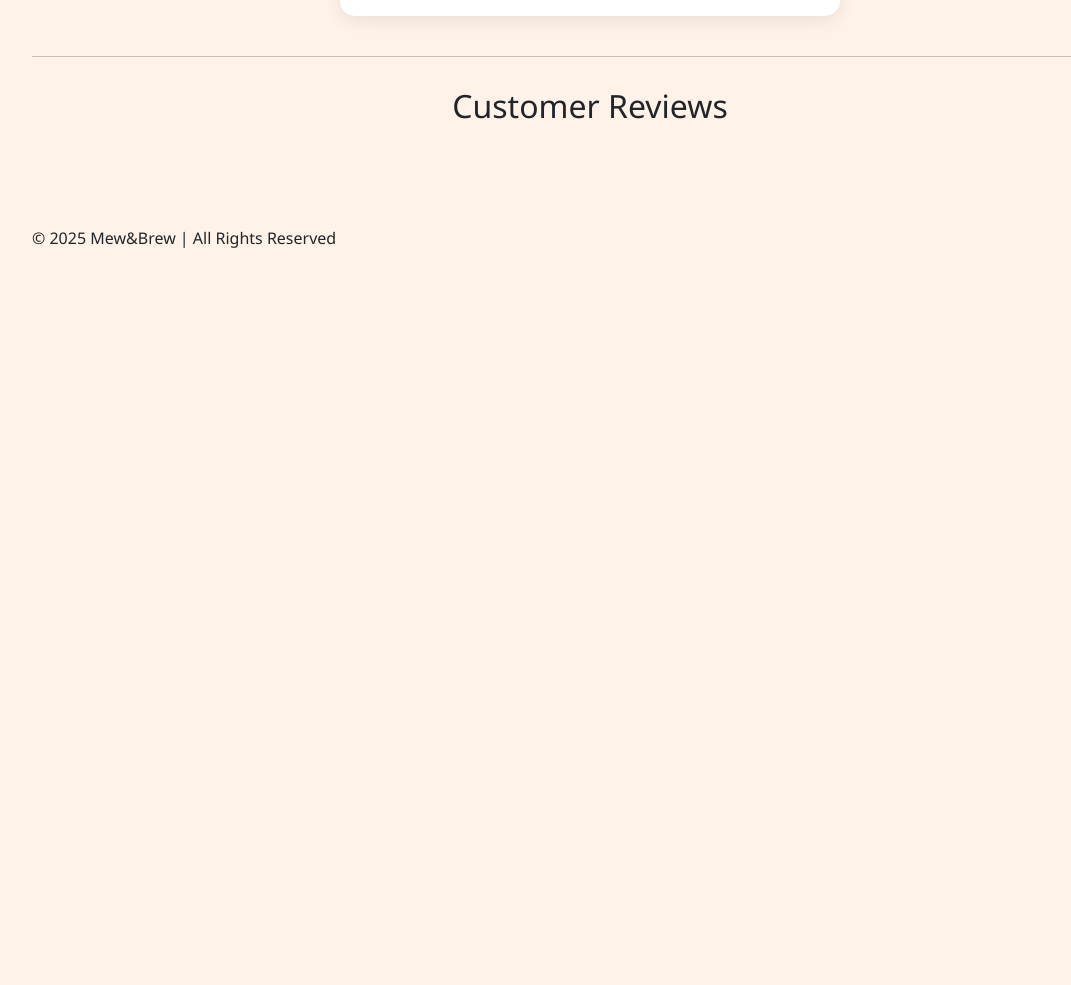
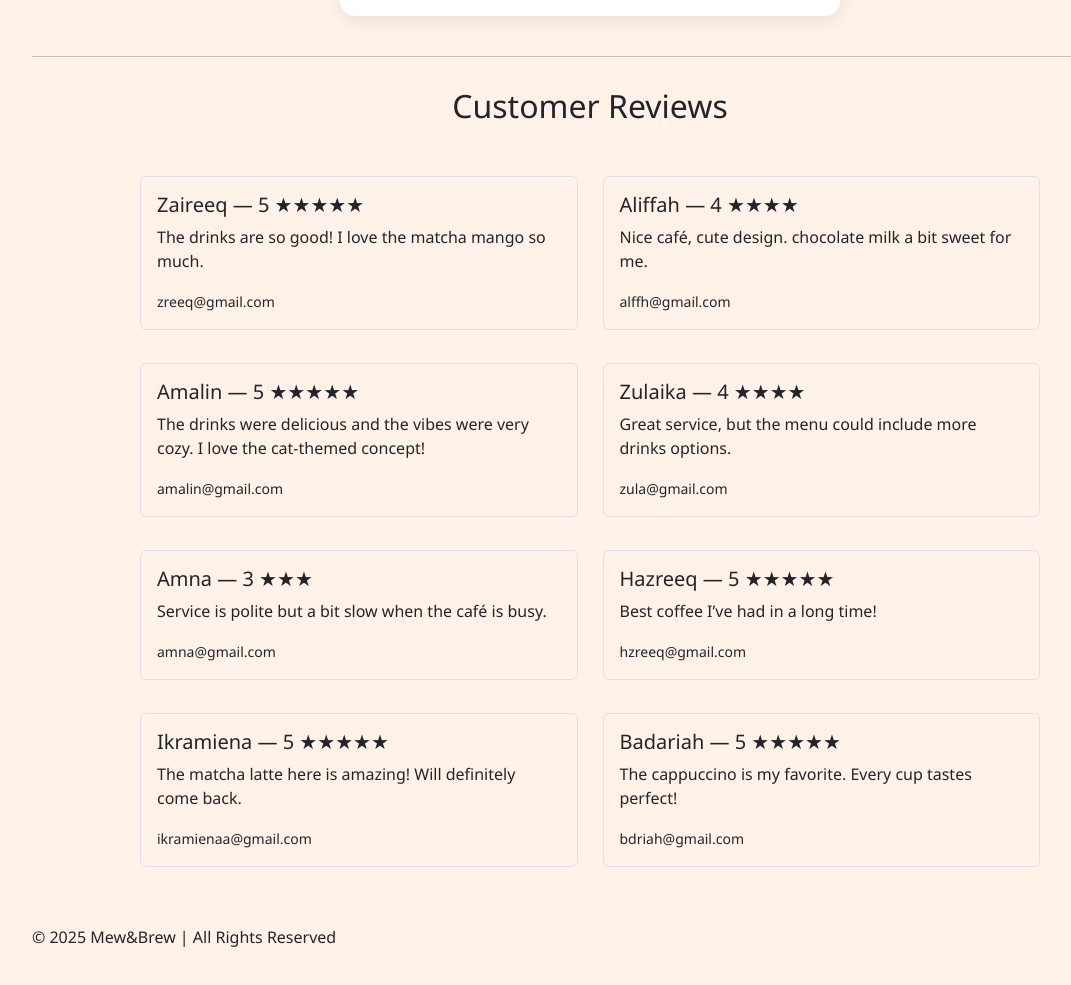
Before and after one commit to 2025513035-del/Mew-Brew-Cafe, a plain HTML site: page feedback.html in a window 1280 px wide. Shown: the part 667-1652 px from the top of the page, without its empty margins (50-1121 px from the left). Before the commit the page ends 967 px from the top, so only its background shows below. Drawn offline with nearby package versions, Linux system fonts and the light colour scheme.

Commit message:
Update feedback.html

```diff
--- a/feedback.html
+++ b/feedback.html
@@ -18,7 +18,7 @@
 <body>
 
    <nav class="navbar px-4">
-    <span class="navbar-brand">Mew & Brew Feedback</span>
+    <span class="navbar-brand">Mew & Brew Dashboard</span>
     <div class="ms-auto d-flex align-items-center">
         <a href="dashboard.html" class="btn btn-light btn-sm me-2">Dashboard</a>
         <a href="products.html" class="btn btn-light btn-sm me-2">Product</a>
@@ -58,10 +58,61 @@
 
     <hr class="mt-4">
 
-    <h2>Customer Reviews</h2>
-    <div id="reviewList" class="review-list"></div>
+   <h2>Customer Reviews</h2>
+<div id="reviewList" class="review-list">
 
-   <footer class="site-footer">
+    <div class="p-3 border rounded mb-2">
+        <h5>Zaireeq — 5 ★★★★★</h5>
+        <p>The drinks are so good! I love the matcha mango so much.</p>
+        <small>zreeq@gmail.com</small>
+    </div>
+
+    <div class="p-3 border rounded mb-2">
+        <h5>Aliffah — 4 ★★★★</h5>
+        <p>Nice café, cute design. chocolate milk a bit sweet for me.</p>
+        <small>alffh@gmail.com</small>
+    </div>
+
+      <div class="p-3 border rounded mb-2">
+        <h5>Amalin — 5 ★★★★★</h5>
+        <p>The drinks were delicious and the vibes were very cozy. I love the cat-themed concept!</p>
+        <small>amalin@gmail.com</small>
+    </div>
+
+    <div class="p-3 border rounded mb-2">
+        <h5>Zulaika — 4 ★★★★</h5>
+        <p>Great service, but the menu could include more drinks options.</p>
+        <small>zula@gmail.com</small>
+    </div>
+
+     <div class="p-3 border rounded mb-2">
+        <h5>Amna — 3 ★★★</h5>
+        <p>Service is polite but a bit slow when the café is busy.</p>
+        <small>amna@gmail.com</small>
+    </div>
+
+     <div class="p-3 border rounded mb-2">
+        <h5>Hazreeq — 5 ★★★★★</h5>
+        <p>Best coffee I’ve had in a long time!</p>
+        <small>hzreeq@gmail.com</small>
+    </div>
+
+      <div class="p-3 border rounded mb-2">
+        <h5>Ikramiena — 5 ★★★★★</h5>
+        <p>The matcha latte here is amazing! Will definitely come back.</p>
+        <small>ikramienaa@gmail.com</small>
+    </div>
+
+     <div class="p-3 border rounded mb-2">
+        <h5>Badariah — 5 ★★★★★</h5>
+        <p>The cappuccino is my favorite. Every cup tastes perfect!</p>
+        <small>bdriah@gmail.com</small>
+    </div>
+
+
+</div>
+
+    <footer class="site-footer">
     © 2025 Mew&Brew | All Rights Reserved
 </footer>
 
```
